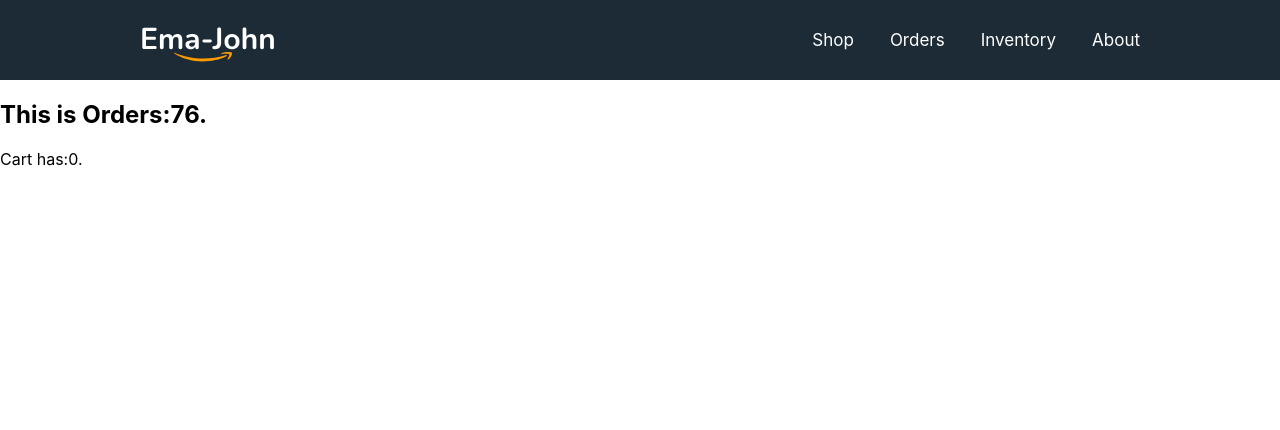
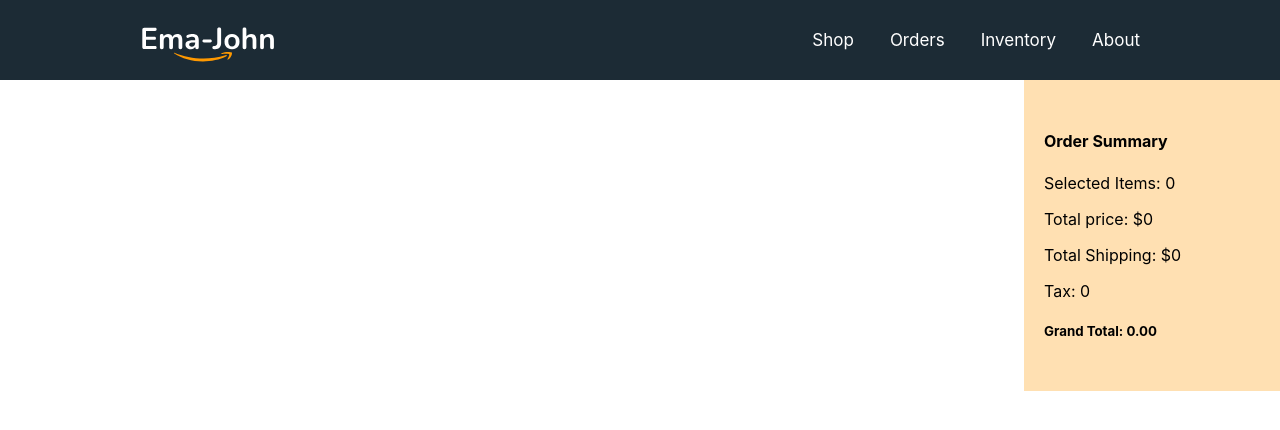
Before and after one commit to ShahbajKhan/ema-john-module-53, a React (Create React App) app: page /orders in a window 1280 px wide. Shown: the top 430 px of the page. Built offline with nearby package versions, Linux system fonts and the light colour scheme.

Commit message:
this commit contains the content of video five

```diff
--- a/src/components/Orders/Orders.js
+++ b/src/components/Orders/Orders.js
@@ -1,14 +1,25 @@
 import React from 'react';
 import useCart from '../../hooks/useCart';
 import useProducts from '../../hooks/useProducts';
+import Cart from '../Cart/Cart';
+import ReviewItem from '../ReviewItem/ReviewItem';
 
 const Orders = () => {
     const [products, setProducts] = useProducts()
     const [cart, setCart] = useCart(products)
     return (
-        <div>
-            <h2>This is Orders:{products.length}.</h2>
-            <p>Cart has:{cart.length}.</p>
+        <div className='shop-container'>
+            <div className="products-container">
+                {
+                    cart.map(product => <ReviewItem
+                        key={product.id}
+                        product={product}
+                    ></ReviewItem>)
+                }
+            </div>
+            <div className="cart-container">
+                <Cart cart={cart}></Cart>
+            </div>
         </div>
     );
 };
--- /dev/null
+++ b/src/components/ReviewItem/ReviewItem.js
@@ -0,0 +1,12 @@
+import React from 'react';
+
+const ReviewItem = (props) => {
+    const {name, price, shipping, quantity} = props.product;
+    return (
+        <div>
+            <h3>This is a review Item {name}</h3>
+        </div>
+    );
+};
+
+export default ReviewItem;
```
Also changed, not shown: src/components/ReviewItem/ReviewItem.css (added).
